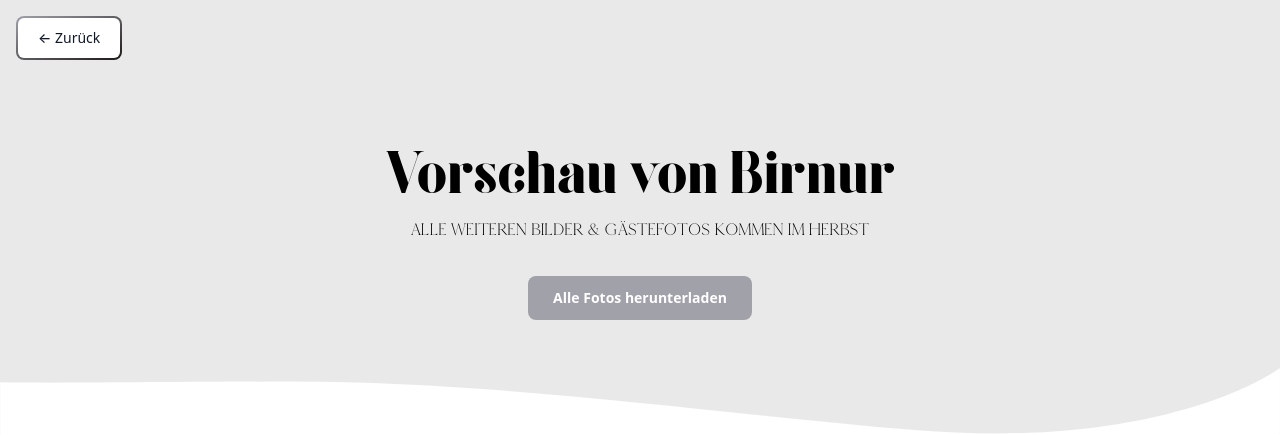
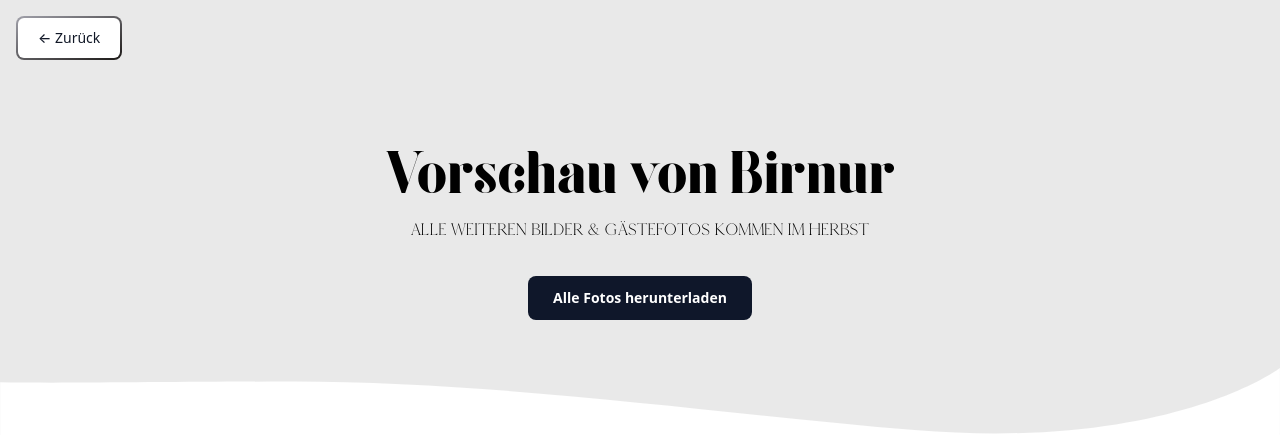
Before and after one commit to CarlAmbroselli/event-page, a plain HTML site: page samstag-fotografin-JsKoOQLsKaSaA.html in a window 1280 px wide. Shown: the top 435 px of the page. Drawn offline with Linux system fonts and the light colour scheme.

Commit message:
button colot

```diff
--- a/samstag-fotografin-JsKoOQLsKaSaA.html
+++ b/samstag-fotografin-JsKoOQLsKaSaA.html
@@ -100,7 +100,7 @@
       <div class="header-content flex flex-col items-center py-12">
         <h1 class="goku text-4xl md:text-6xl pt-8">Vorschau von Birnur</h1>
         <h3 class="elaris text-md md:text-lg pt-2 pb-8">Alle weiteren Bilder & G&auml;stefotos kommen im Herbst</h3>
-        <a class="w-56 inline-flex justify-center rounded-lg text-sm font-semibold py-3 px-4 bg-zinc-400 text-white hover:bg-slate-700" href="https://files.krissiundcarl.de/file/carlundkrissi-hochzeit/fotograf-samstag/birnur-vorschau.zip" download="birnur-vorschau.zip" target="_blank">Alle Fotos herunterladen</a>
+        <a class="w-56 inline-flex justify-center rounded-lg text-sm font-semibold py-3 px-4 bg-slate-900 text-white hover:bg-slate-700" href="https://files.krissiundcarl.de/file/carlundkrissi-hochzeit/fotograf-samstag/birnur-vorschau.zip" download="birnur-vorschau.zip" target="_blank">Alle Fotos herunterladen</a>
       </div>
       <div class="curved-decoration">
         <svg width="100%" height="100%" version="1.1" xmlns="http://www.w3.org/2000/svg"
```
